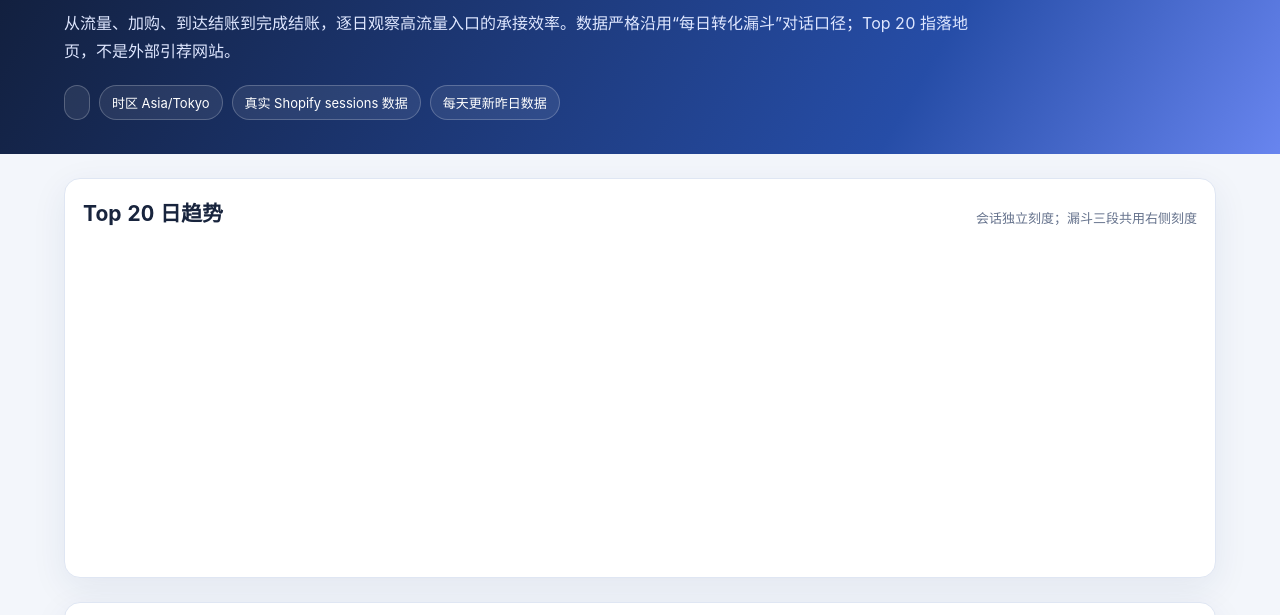
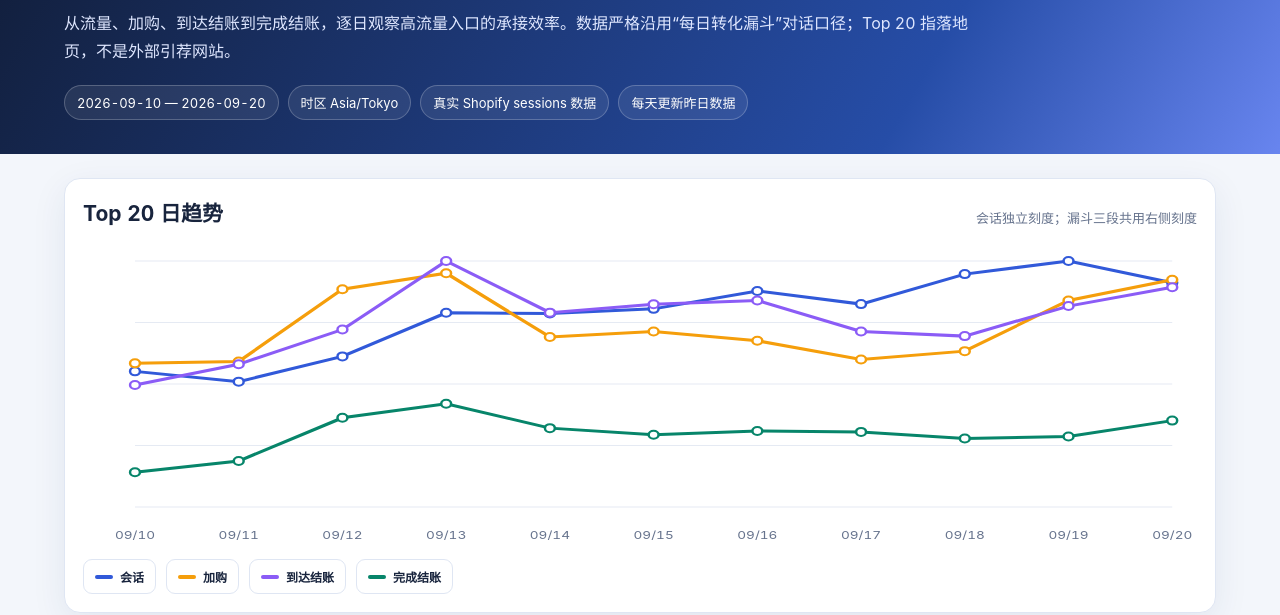
Before and after one commit to 1jxj/shopify-daily-funnel-dashboard, a plain HTML site: page Shopify每日前20落地页转化漏斗.html in a window 1280 px wide. Shown: the part 115-730 px from the top of the page. Drawn offline with Linux system fonts and the light colour scheme.

Commit message:
Fix dashboard data script loading

```diff
--- a/Shopify每日前20落地页转化漏斗.html
+++ b/Shopify每日前20落地页转化漏斗.html
@@ -69,7 +69,7 @@
     <div class="footer" id="footer"></div>
   </main>
   <script>
-    document.write('<script src="shopify_daily_funnel_data.js?v=' + Date.now() + '"><\\/script>');
+    document.write('<script src="shopify_daily_funnel_data.js?v=' + Date.now() + '"><\/script>');
   </script>
   <script>
     const D=window.SHOPIFY_FUNNEL_DATA, dates=Object.keys(D.days).sort();
```
Also changed, not shown: index.html (+1 -1 lines).
